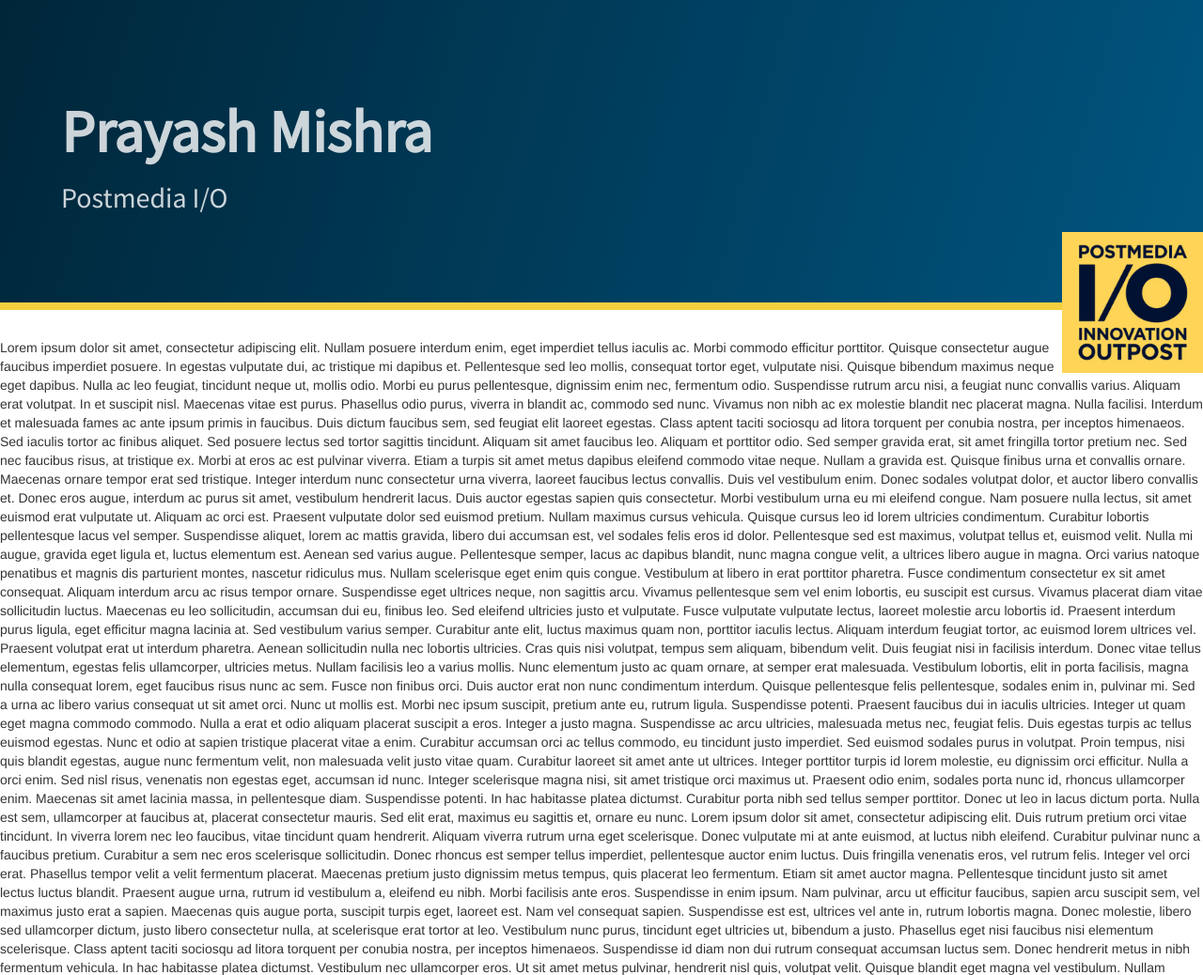
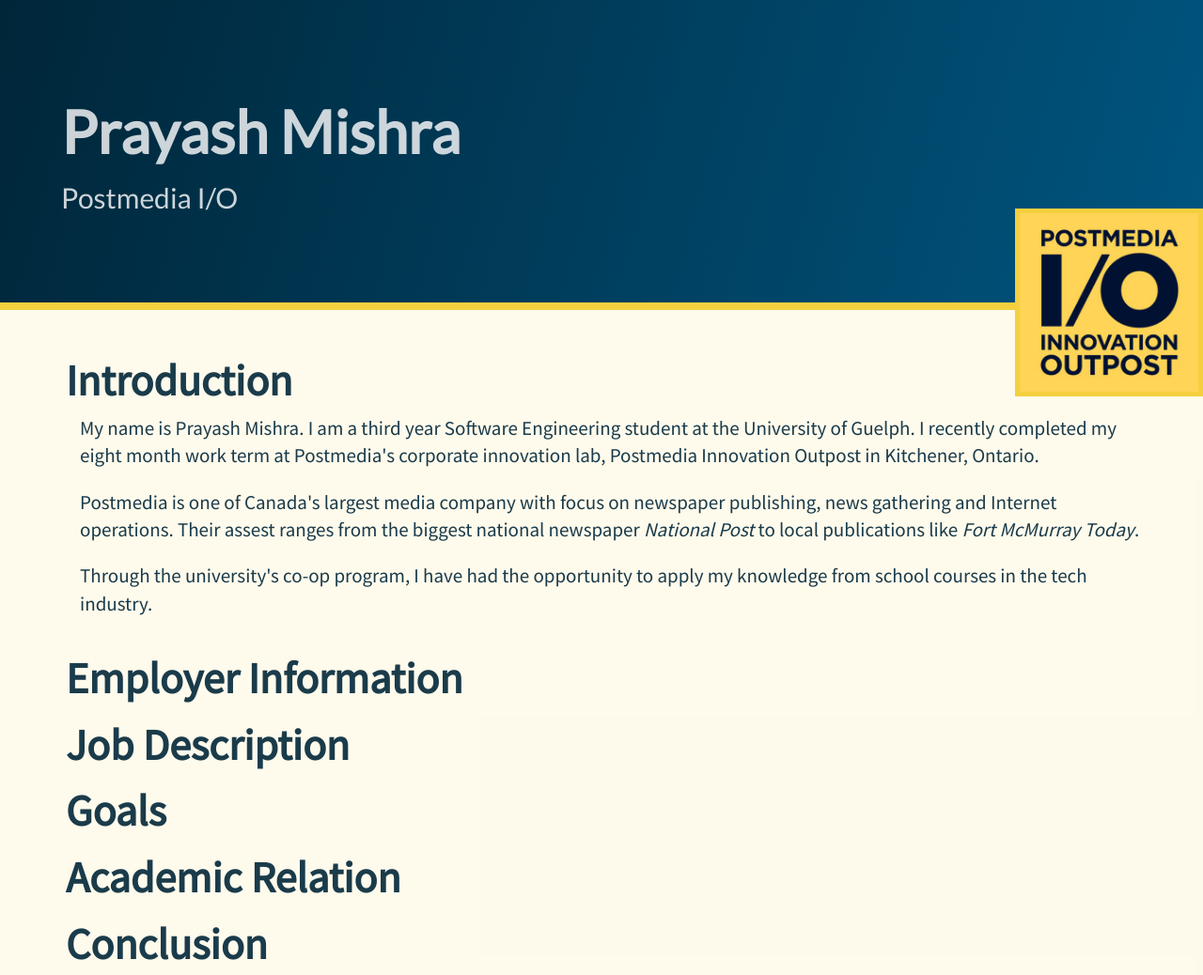
Before and after one commit to prayashm97/prayashm97.github.io, a plain HTML site: page blog/index.html in a window 1280 px wide. Shown: the top 1038 px of the page at 94% size. Drawn offline with nearby package versions, Linux system fonts and the light colour scheme.

Commit message:
worked on the styling and started working on the intro

```diff
--- a/blog/index.html
+++ b/blog/index.html
@@ -7,7 +7,7 @@
     <link rel="shortcut icon" href="favicon.ico">
     <link rel="stylesheet" type="text/css" href="stylesheet.css">
     <script src="https://ajax.googleapis.com/ajax/libs/jquery/1.12.4/jquery.min.js"></script>
-    <link href="https://fonts.googleapis.com/css?family=Lato|Source+Sans+Pro|Lato" rel="stylesheet">
+    <link href="https://fonts.googleapis.com/css?family=Lato|Source+Sans+Pro" rel="stylesheet">
     <link rel="stylesheet" href="https://maxcdn.bootstrapcdn.com/bootstrap/3.3.7/css/bootstrap.min.css" integrity="sha384-BVYiiSIFeK1dGmJRAkycuHAHRg32OmUcww7on3RYdg4Va+PmSTsz/K68vbdEjh4u" crossorigin="anonymous">
 
     <link rel="stylesheet" href="https://maxcdn.bootstrapcdn.com/bootstrap/3.3.7/css/bootstrap-theme.min.css" integrity="sha384-rHyoN1iRsVXV4nD0JutlnGaslCJuC7uwjduW9SVrLvRYooPp2bWYgmgJQIXwl/Sp" crossorigin="anonymous">
@@ -15,12 +15,31 @@
     <title>Prayash's Postmedia </title>
   </head>
   <body>
-    <div id="container">
       <div class="jumbotron">
         <h1 class="header-text"><b>Prayash Mishra</b></h1>
         <h2 class="header-text">Postmedia I/O</h2>
         <img class="logo" src="assest/post-logo.jpg" alt="Logo">
       </div>
+      <div class="container">
+        <h1 class="headings">Introduction</h1>
+        <div class="container">
+          <p class="lead">
+            My name is Prayash Mishra. I am a third year Software Engineering student at the University of Guelph. I recently completed my eight month work term
+            at Postmedia's corporate innovation lab, Postmedia Innovation Outpost in Kitchener, Ontario. <br></p>
+          <p class="lead">
+            Postmedia is one of Canada's largest media company with focus on newspaper publishing, news gathering and Internet operations.
+            Their assest ranges from the biggest national newspaper <em>National Post</em> to local publications like <em>Fort McMurray Today</em>.
+          </p>
+          <p class="lead">
+            Through the university's co-op program, I have had the opportunity to apply my knowledge from school courses in the tech industry.
+          </p>
+        </div>
+        <h1 class="headings">Employer Information</h1>
+        <h1 class="headings">Job Description</h1>
+        <h1 class="headings">Goals</h1>
+        <h1 class="headings">Academic Relation</h1>
+        <h1 class="headings">Conclusion</h1>
+
 
       Lorem ipsum dolor sit amet, consectetur adipiscing elit. Nullam posuere interdum enim, eget imperdiet tellus iaculis ac. Morbi commodo efficitur porttitor. Quisque consectetur augue faucibus imperdiet posuere. In egestas vulputate dui, ac tristique mi dapibus et. Pellentesque sed leo mollis, consequat tortor eget, vulputate nisi. Quisque bibendum maximus neque eget dapibus. Nulla ac leo feugiat, tincidunt neque ut, mollis odio. Morbi eu purus pellentesque, dignissim enim nec, fermentum odio.
 
--- a/blog/stylesheet.css
+++ b/blog/stylesheet.css
@@ -1,13 +1,32 @@
 html, body{
-    font-family: 'Lato', sans-serif;
-    background-color: rgba(255, 255, 255,0.7);
+    background-color: rgba(244, 208, 62,0.05) !important;
+
 }
 
+.container{
+    font-family: 'Source Sans Pro', sans-serif;
+    color: rgba(1, 38, 57,0.9);
+}
+
+.headings{
+    position: relative;
+    font-weight: 600;
+}
+
+/* .headings:after {
+    content: "";
+    width: 76px;
+    border-top: 10px solid rgba(0, 85, 128,0.9);
+    position: absolute;
+    bottom: -7px;
+    left: 12px;
+  } */
+
 .jumbotron{
+    /* Postmedia Navy Blue  */
+    background: linear-gradient(75deg,  rgba(1, 38, 57,0.9), rgba(255, 255, 255,0.25));
+    background-color: rgba(1, 38, 57,0.9) !important;
     background-image: linear-gradient(-75deg, #005580 0%, #002639 100%);
-
-    /* background: linear-gradient(75deg,  rgba(1, 38, 57,0.9), rgba(255, 255, 255,0.25));
-    background-color: rgba(1, 38, 57,0.9) !important; */ /* Postmedia Navy Blue  */
     border: #f4d03e solid;
     border-width: 0 0 8px 0;
     color: #f4d03e;
@@ -16,13 +35,23 @@
 .header-text{
     color:rgba(255, 255, 255,0.8) !important;
     font-family: 'Lato', sans-serif;
-    font-family: 'Source Sans Pro', sans-serif;
-
     padding-left: 15px;
 }
 
+.logo {
+    border:5px solid #f4d03e;
+    /* border-radius: 25%;
+    -webkit-border-radius: 25%;
+    -moz-border-radius: 25%; */
+    float: right;
+}
 
-@media screen and (min-width: 768px){
+
+
+@media screen and (min-width: 768px) {
+    .headings{
+        font-size: 46px;
+    }
     .jumbotron {
         padding-top: 85px !important;
         padding-bottom: 85px !important;
@@ -31,10 +60,10 @@
         margin-left: 5rem;
     }
     .logo{
-        width:150px;
-        height:150px;
-        float: right;
-        margin-top: 10px;
+        width: 200px;
+        height: 200px;
+        margin-top: -15px;
+        /* margin-right: 10em; */
     }
 }
 
@@ -47,8 +76,9 @@
         margin-left: 2rem;
     }
     .logo{
-        width:100px;
-        height:100px;
-        float: right;
+        width:120px;
+        height:120px;
+        /* margin-right: 2em; */
+        margin-top: -10px;
     }
 }
```
